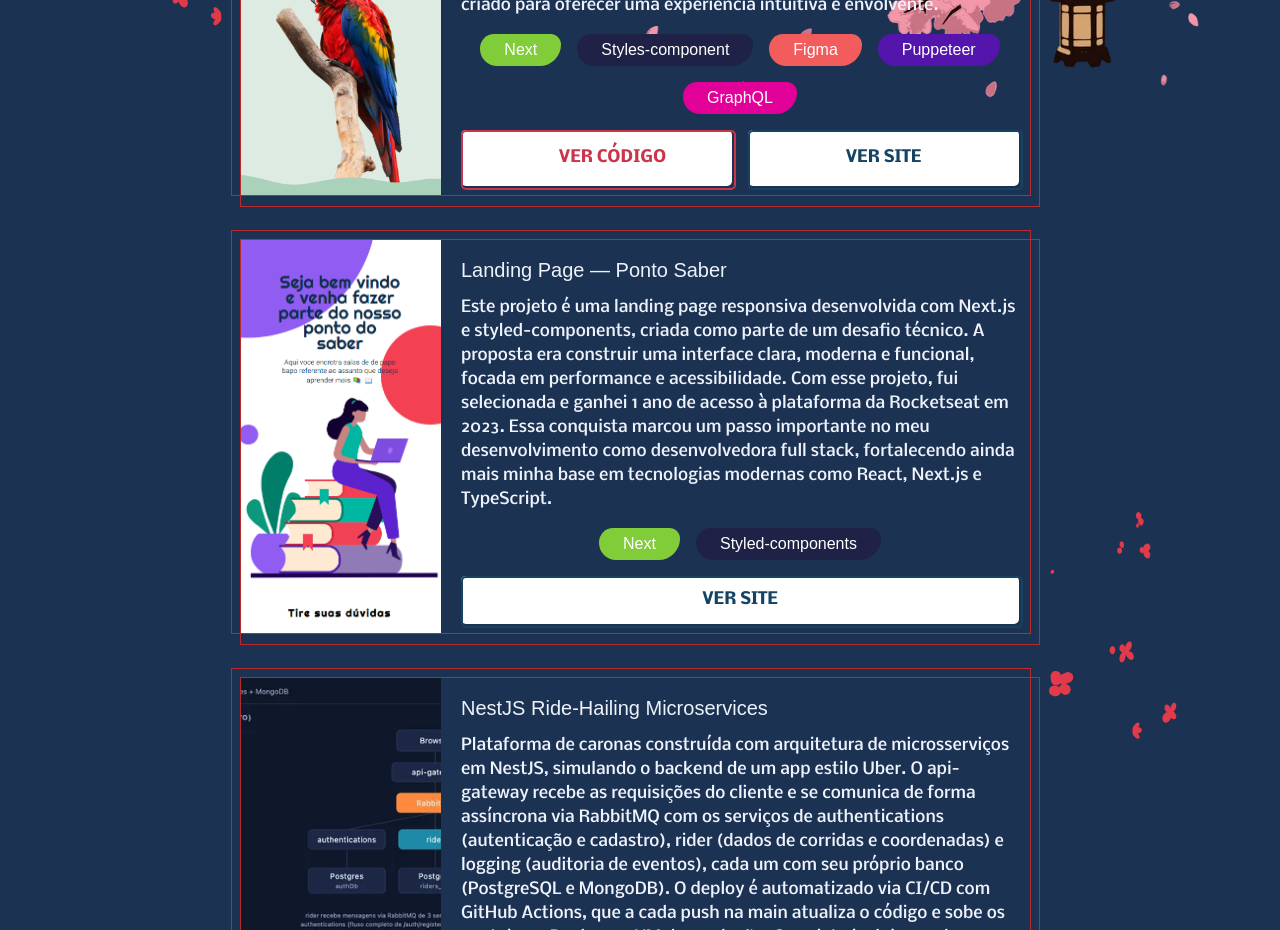
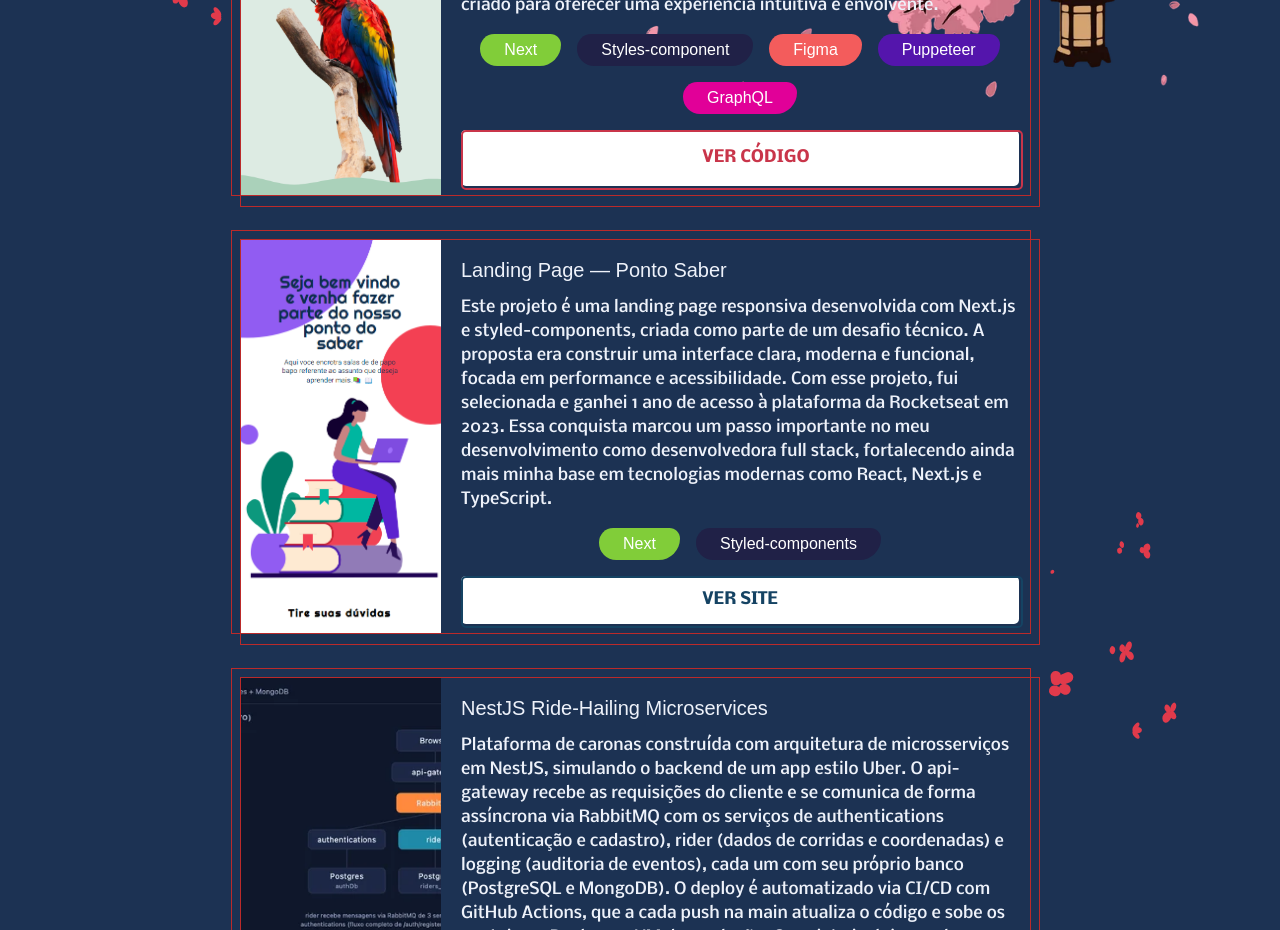
Before and after one commit to LaryssaGomes/my-portfolio-japanese-theme, a Next.js app: page / in a window 1280 px wide. Shown: the part 5140-6070 px from the top of the page. Built offline with nearby package versions, Linux system fonts and the light colour scheme; a web font is replaced by a local one.

Commit message:
feat: remover link do projeto quando não disponível

```diff
--- a/src/components/background-section/project.tsx
+++ b/src/components/background-section/project.tsx
@@ -14,7 +14,7 @@ const PROJECT_META = [
       { name: "GraphQL", color: "#e10098" },
     ],
     infoLink: "https://github.com/LaryssaGomes/Nextjs-bird",
-    projectLink: "https://nextjs-bird.vercel.app/",
+    projectLink: "",
     image: { url: "/imagens/projetos/bird.png", width: 424, height: 585 },
   },
   {
--- a/src/components/cards/card-project.tsx
+++ b/src/components/cards/card-project.tsx
@@ -92,9 +92,11 @@ export const CardProject: React.FC<CardProjectProps> = ({
                   {viewCodeLabel}
                 </Button>
               )}
-              <Button color="#154363" href={projectLink} component="a">
-                {viewSiteLabel}
-              </Button>
+              {projectLink && (
+                <Button color="#154363" href={projectLink} component="a">
+                  {viewSiteLabel}
+                </Button>
+              )}
             </div>
           </div>
         </div>
```
